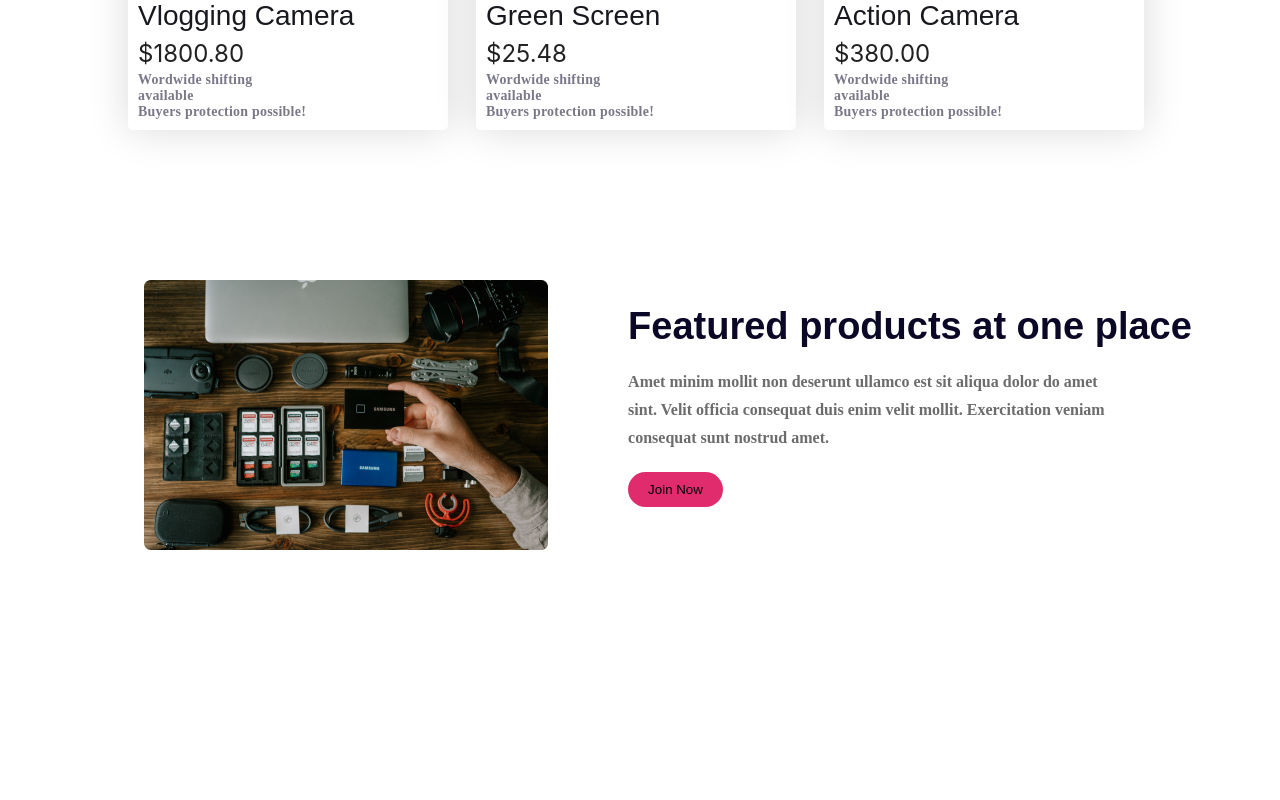
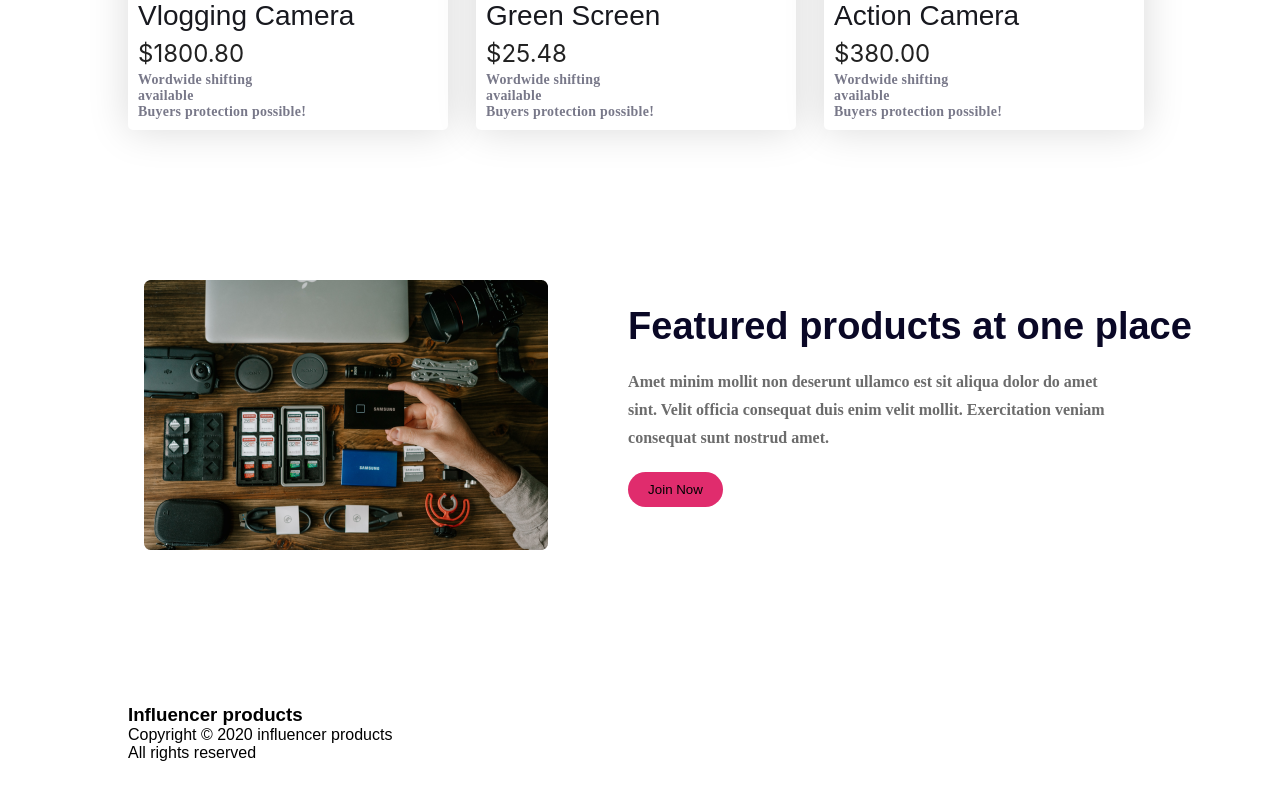
Before and after one commit to Chumki111/practice-task, a plain HTML site: page index.html in a window 1280 px wide. Shown: the part 2040-2840 px from the top of the page. Drawn offline with Linux system fonts and the light colour scheme.

Commit message:
added footer section

```diff
--- a/index.css
+++ b/index.css
@@ -186,6 +186,7 @@
     margin-bottom: 100px;
     margin-top: 100px;
 
+
   }
 
   .featured-container{
--- a/index.html
+++ b/index.html
@@ -225,6 +225,13 @@ Buyers protection possible!
                     </div>
 
                  </section>
+                 <section class="footer">
+                            <div class="footer-text">
+                                <h3>Influencer products</h3>
+                                <p>Copyright © 2020  influencer products</p>
+                                <p>All rights reserved</p>
+                            </div>
+                 </section>
 
 </body>
 </html>
```
